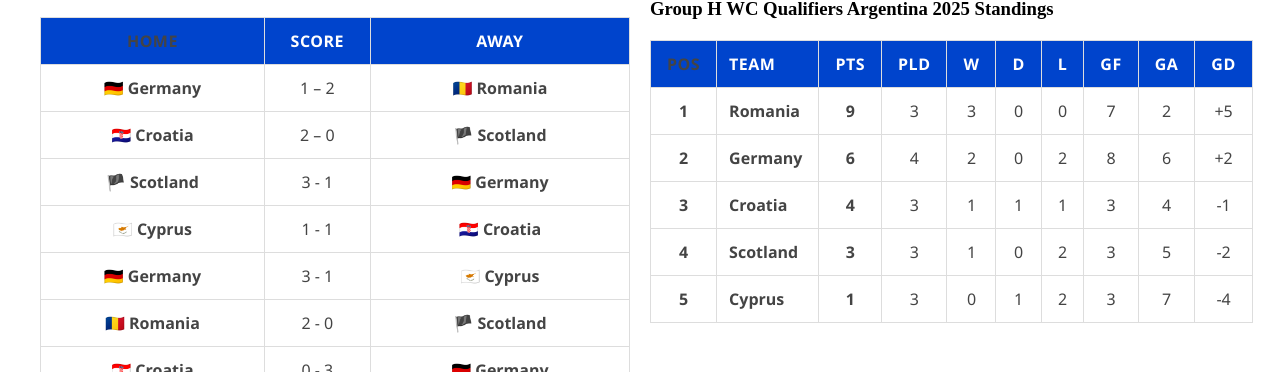
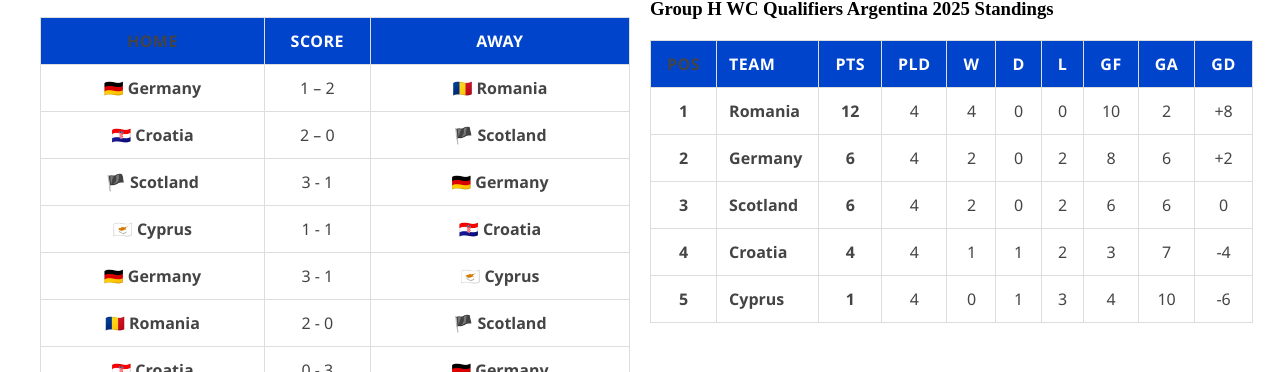
Before and after one commit to MarcusMachado15/whoisgonnawin-clean, a Next.js app: page / in a window 1280 px wide. Shown: the part 4381-4753 px from the top of the page. Built offline with nearby package versions, Linux system fonts and the light colour scheme.

Commit message:
Europe Group H: standings updated after matches 9 & 10

```diff
--- a/app/page.tsx
+++ b/app/page.tsx
@@ -401,11 +401,11 @@ const groupStandingsEurope: Record<string, Standing[]> = {
   { pos: 5, team: 'Azerbaijan',  played: 4, won: 0, draw: 1, lost: 3, gf: 6, ga: 11, gd: -5, pts:  1 },
 ],
   'Group H WC Qualifiers Argentina 2025': [
-  { pos: 1, team: 'Romania',   played: 3, won: 3, draw: 0, lost: 0, gf:  7, ga: 2,  gd: +5, pts:  9 },
-  { pos: 2, team: 'Germany',   played: 4, won: 2, draw: 0, lost: 2, gf:  8, ga: 6,  gd: +2, pts:  6 },
-  { pos: 3, team: 'Croatia',   played: 3, won: 1, draw: 1, lost: 1, gf:  3, ga: 4,  gd: -1, pts:  4 },
-  { pos: 4, team: 'Scotland',  played: 3, won: 1, draw: 0, lost: 2, gf:  3, ga: 5,  gd: -2, pts:  3 },
-  { pos: 5, team: 'Cyprus',    played: 3, won: 0, draw: 1, lost: 2, gf:  3, ga: 7,  gd: -4, pts:  1 },
+  { pos: 1, team: 'Romania',  played: 4, won: 4, draw: 0, lost: 0, gf: 10, ga:  2, gd: +8, pts: 12 },
+  { pos: 2, team: 'Germany', played: 4, won: 2, draw: 0, lost: 2, gf:  8, ga:  6, gd: +2, pts:  6 },
+  { pos: 3, team: 'Scotland', played: 4, won: 2, draw: 0, lost: 2, gf:  6, ga:  6, gd:  0, pts:  6 },
+  { pos: 4, team: 'Croatia',  played: 4, won: 1, draw: 1, lost: 2, gf:  3, ga:  7, gd: -4, pts:  4 },
+  { pos: 5, team: 'Cyprus',   played: 4, won: 0, draw: 1, lost: 3, gf:  4, ga: 10, gd: -6, pts:  1 },
 ],
   'Group A WC Qualifiers Turkey 2024': [
     { pos: 1, team: 'France',          played: 4, won: 2, draw: 1, lost: 1, gf:  8, ga: 5, gd:  3, pts:  7 },
```
